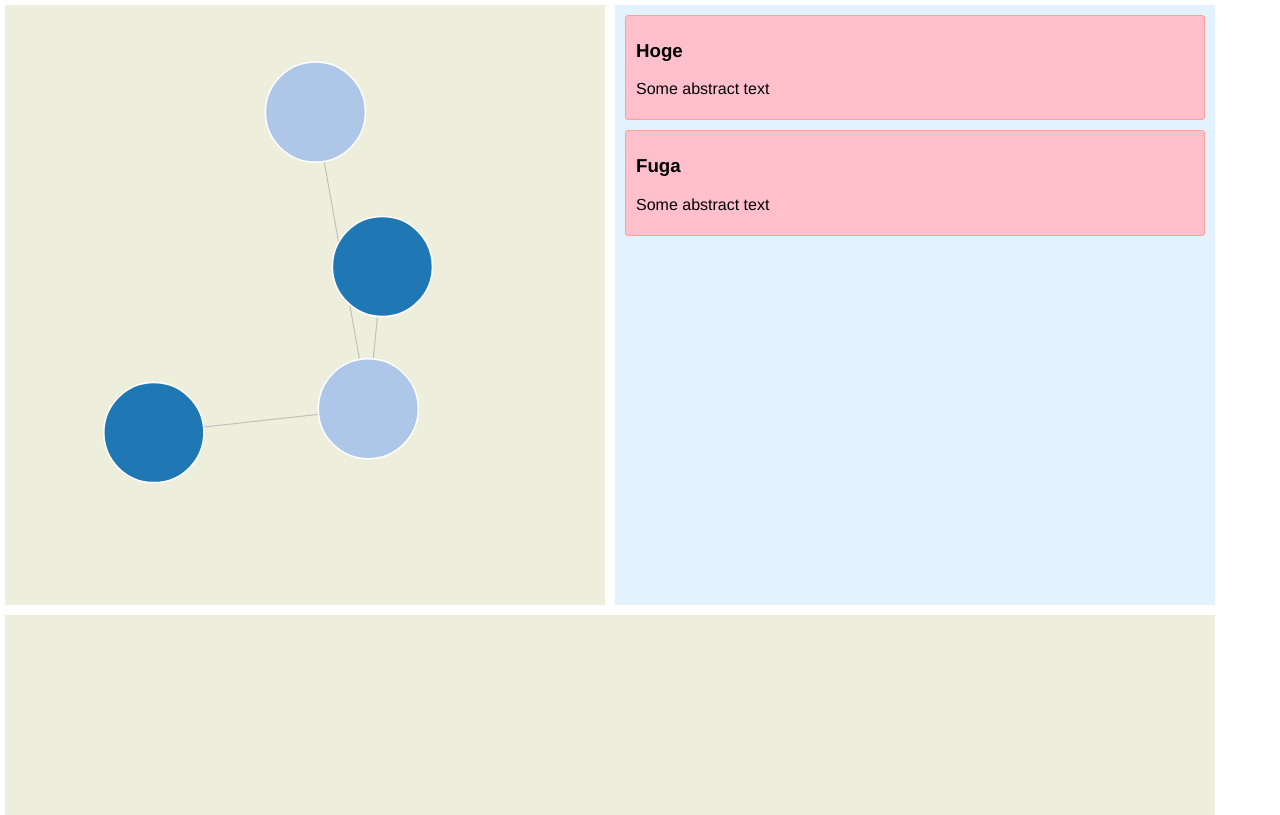
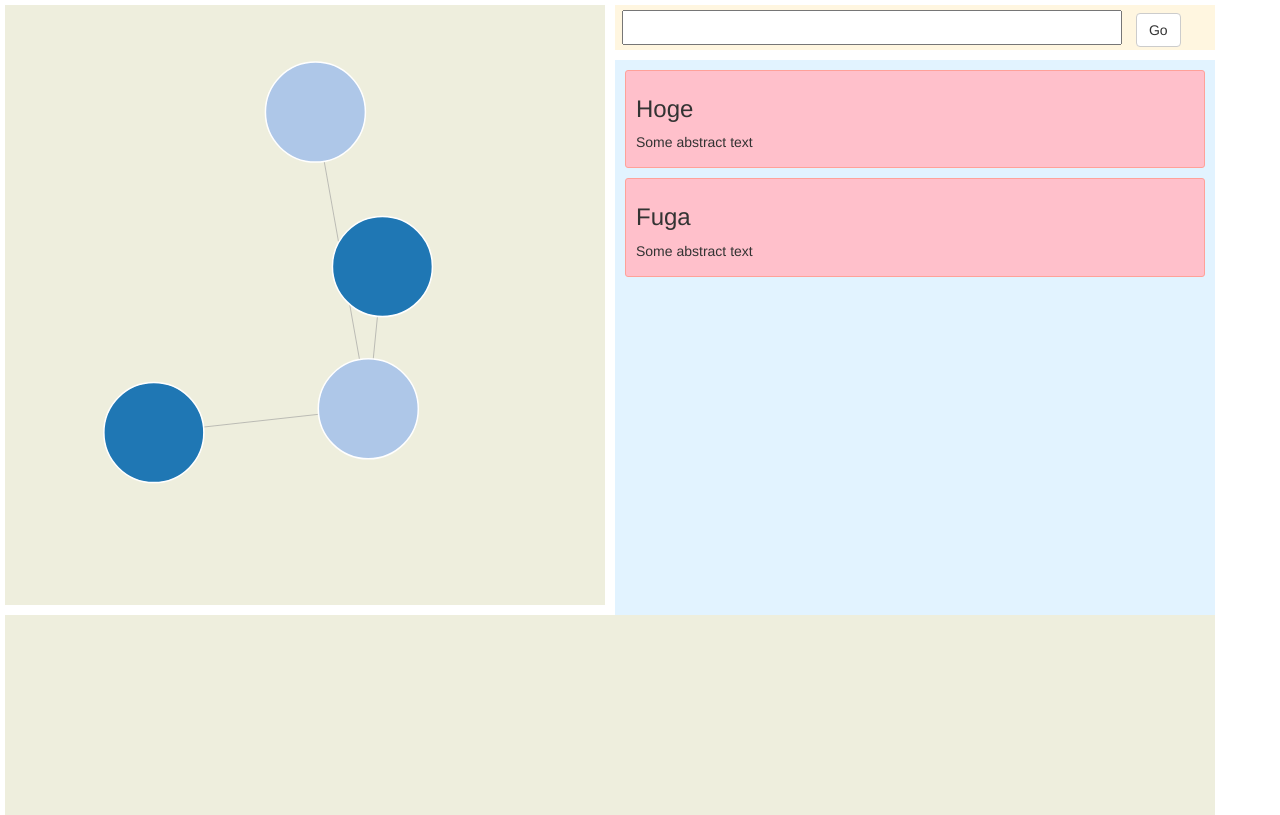
Before and after one commit to hirokai/collabo-lit-search, a website: page public/index.html in a window 1280 px wide. Drawn offline with nearby package versions, Linux system fonts and the light colour scheme.

Commit message:
Add search box. Use Bootstrap

```diff
--- a/public/index.html
+++ b/public/index.html
@@ -1,13 +1,20 @@
 <!DOCTYPE html>
 <head>
-    <link rel="stylesheet" href="main.css">
+    <link rel="stylesheet" href="https://maxcdn.bootstrapcdn.com/bootstrap/3.3.7/css/bootstrap.min.css" integrity="sha384-BVYiiSIFeK1dGmJRAkycuHAHRg32OmUcww7on3RYdg4Va+PmSTsz/K68vbdEjh4u" crossorigin="anonymous">
+
     <link rel="stylesheet" href="jquery-ui/jquery-ui-1.10.4.custom.min.css">
     <link rel="stylesheet" href="contextmenu/jquery.contextMenu.min.css">
+    <link rel="stylesheet" href="main.css">
+
 </head>
 <meta charset="utf-8">
 <title>Collaborative literature search</title>
 <body>
 <svg id="paper-graph"></svg>
+<div id="search-box">
+    <input title="Search word" id="search-word"/>
+    <button id="search-go" class="btn btn-default">Go</button>
+</div>
 <div id="paper-list">
 
 </div>
@@ -19,6 +26,7 @@
 <script src="lodash.min.js"></script>
 <script src="jquery-3.2.1.min.js"></script>
 <script src="jquery-ui/jquery-ui-1.10.4.custom.min.js"></script>
+<script src="https://maxcdn.bootstrapcdn.com/bootstrap/3.3.7/js/bootstrap.min.js" integrity="sha384-Tc5IQib027qvyjSMfHjOMaLkfuWVxZxUPnCJA7l2mCWNIpG9mGCD8wGNIcPD7Txa" crossorigin="anonymous"></script>
 <script src="contextmenu/jquery.contextMenu.min.js"></script>
 <script type="text/javascript" src="socket.io.min.js"></script>
 <script src="https://d3js.org/d3.v4.min.js"></script>
--- a/public/main.css
+++ b/public/main.css
@@ -8,6 +8,26 @@ body {
   padding: 5px 10px;
   border-radius: 3px;
   border: 1px solid #ffa199;
+}
+
+#search-box {
+  position: absolute;
+  left: 615px;
+  top: 5px;
+  width: 600px;
+  height: 45px;
+  background: #fff6e0;
+}
+
+#search-word {
+  width: 500px;
+  margin: 5px 10px 10px 7px;
+  font-size: 20px;
+  font-family: 'Verdana', sans-serif;
+}
+
+#search-button {
+  width: 80px;
 }
 
 #paper-graph {
@@ -22,9 +42,9 @@ body {
 #paper-list {
   position: absolute;
   left: 615px;
-  top: 5px;
+  top: 60px;
   width: 600px;
-  height: 600px;
+  height: 560px;
   background: #e2f3ff;
 }
 
--- a/public/main.js
+++ b/public/main.js
@@ -46,9 +46,25 @@ d3.json("testdata.json", function (error, graph) {
     return 'translate(300,300) scale(' + globalState.scale + ')';
   }
 
+  function do_search(keyword){
+    console.log("do_search(): " + keyword);
+  }
+
+  $("#search-go").click(()=>{
+    do_search($("search-word").val());
+  });
+
   d3.select('body').on('keydown', ()=> {
-    console.log(d3.event.keyCode);
-    if (d3.event.keyCode == 189) {
+    // console.log(d3.event.keyCode);
+    if(d3.event.keyCode == 13) {
+      const el = $("#search-word");
+      if(el.is(":focus")) {
+        const keyword = el.val();
+        do_search(keyword);
+      }else{
+        console.log('focus somewhere else');
+      }
+    }else if (d3.event.keyCode == 189) {
       globalState.scale -= 0.1;
       const tr = get_transform();
       d3.selectAll('g.nodes').attr('transform', tr);
```
